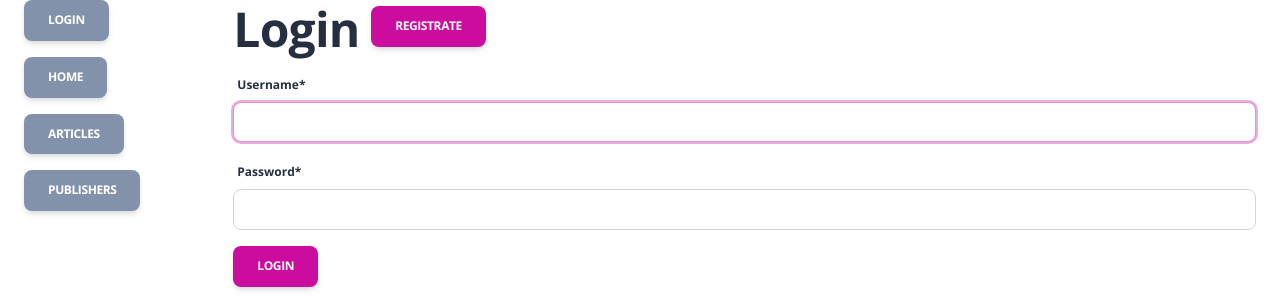
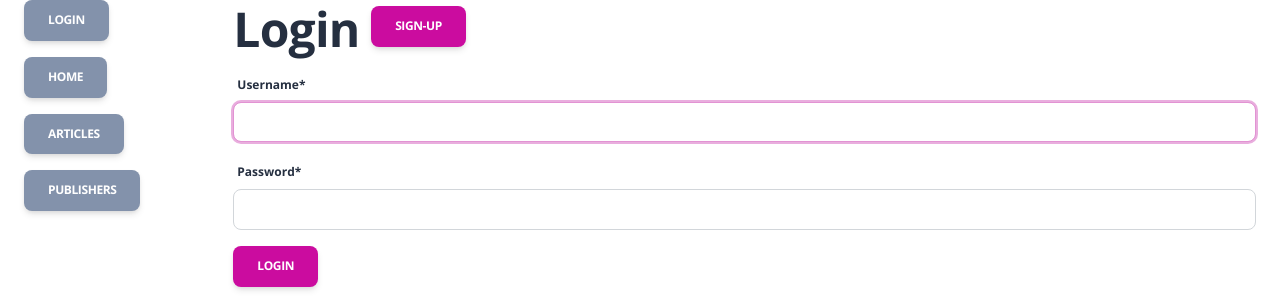
Before and after one commit to isikach/news_site, a Django app: page /accounts/login/ in a window 1280 px wide. Shown: the top 302 px of the page. Run offline with Django 5.2, Linux system fonts and the light colour scheme; some libraries are stand-ins or nearby versions.

Commit message:
Registration -> Sign up

```diff
--- a/templates/registration/login.html
+++ b/templates/registration/login.html
@@ -8,7 +8,7 @@
   {% endif %}
 
   <h1>Login
-    <a href="{% url 'ai_news:publisher-create' %}" class="btn btn-primary link-to-page">Registrate</a>
+    <a href="{% url 'ai_news:publisher-create' %}" class="btn btn-primary link-to-page">Sign-Up</a>
   </h1>
 
 
```
